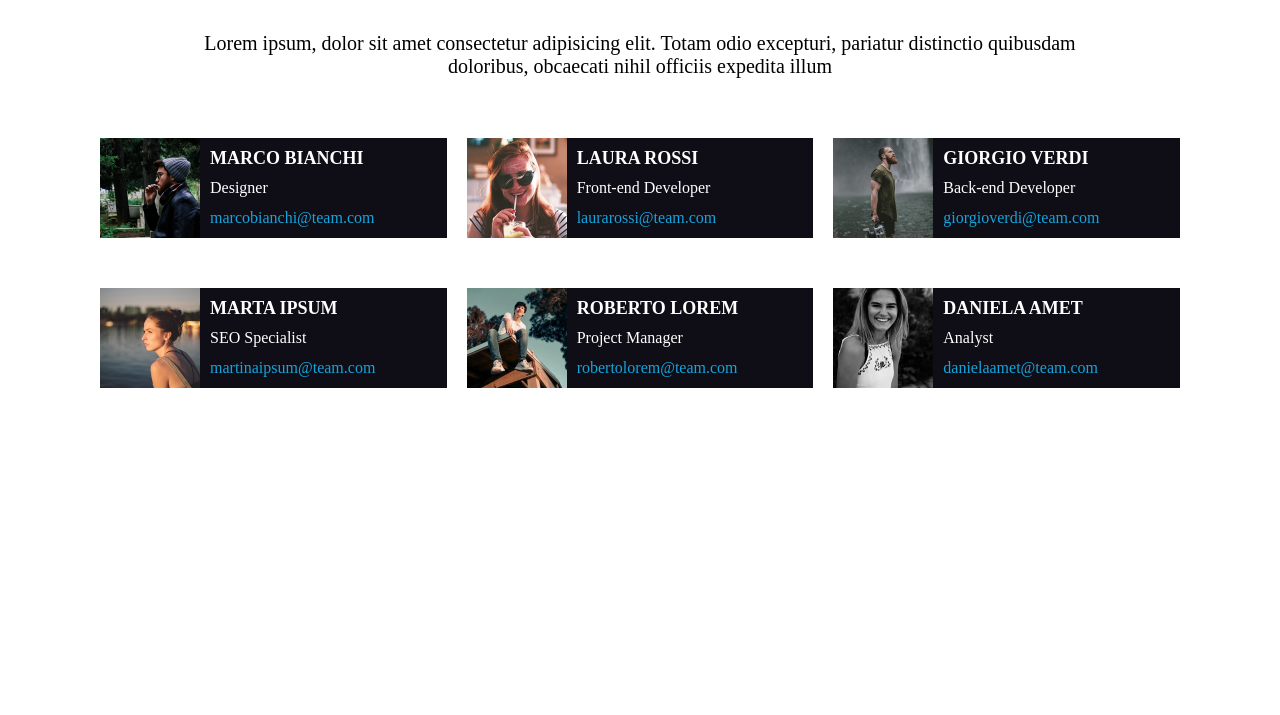
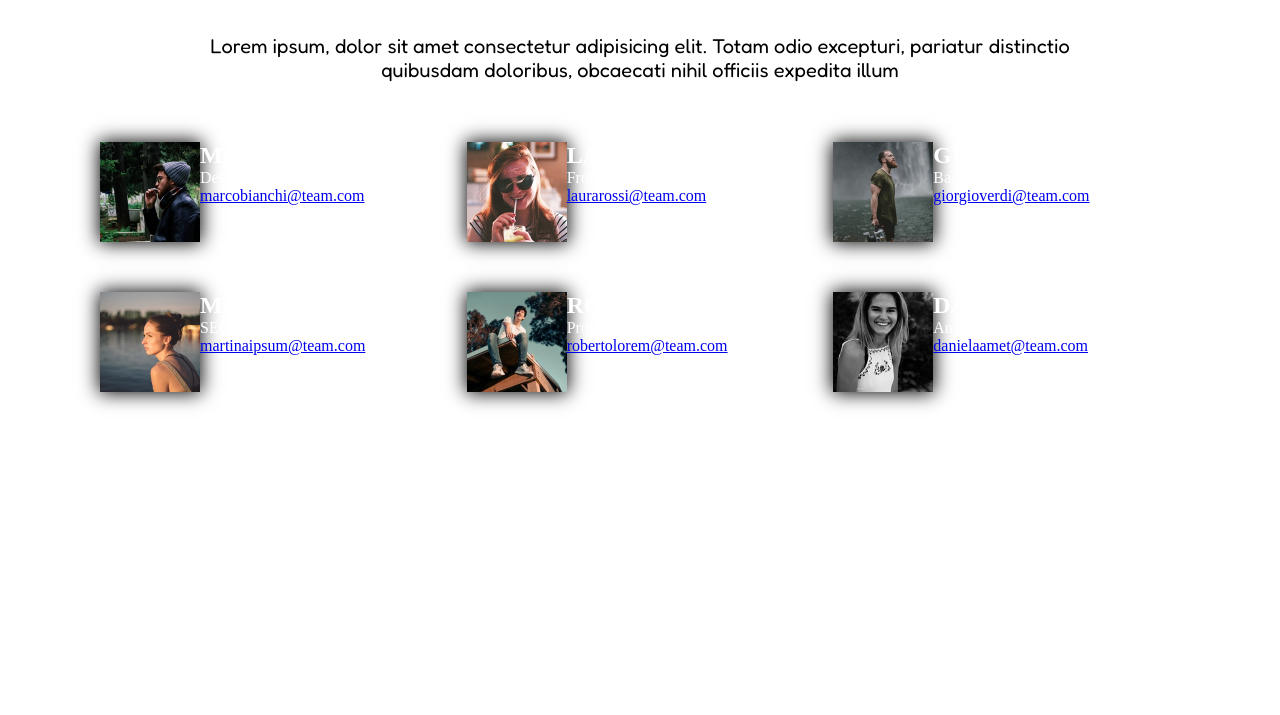
Before and after one commit to DANC0D3R/html-css-float-cards, a plain HTML site: page index.html in a window 1280 px wide. Shown: the part 85-800 px from the top of the page. Drawn offline with Linux system fonts and the light colour scheme.

Commit message:
Inserimento font e ombre

```diff
--- a/css/style.css
+++ b/css/style.css
@@ -17,7 +17,6 @@
     margin: 0 auto;
 }
 
-
 /* TITOLO  */
 
 h1{
@@ -25,7 +24,7 @@ h1{
     color: #e53170;
     text-align: center;
     margin-top: 30px;
-
+    font-family: 'Fredoka One';
 }
 
 .subtitle{
@@ -34,7 +33,7 @@ h1{
     text-align: center;
     padding-left: 5%;
     padding-right: 5%;
-
+    font-family: 'Fredoka';
 }
 
 main{
@@ -63,33 +62,5 @@ main::after{
 .card img{
     height: 100px;
     float: left;
+    box-shadow: 0px 0px 18px 1px #000000;
 }
-
-
-/* INFO */
-
-.info{
-    width: calc(100% - 100px);
-    height: 100px;
-    background-color: #0f0e17;
-    float: left;
-    padding-left: 10px;
-    padding-right: 20px;
-    display: inline;
-    line-height: 30px;
-}
-
-h2{
-    font-size: 18px;
-}
-
-.info a{
-    color: #15a4db;
-    text-decoration: none;
-}
-
-.info-center{
-    position: relative;
-    top: 50%;
-    transform: translateY(-50%);
-}
```
